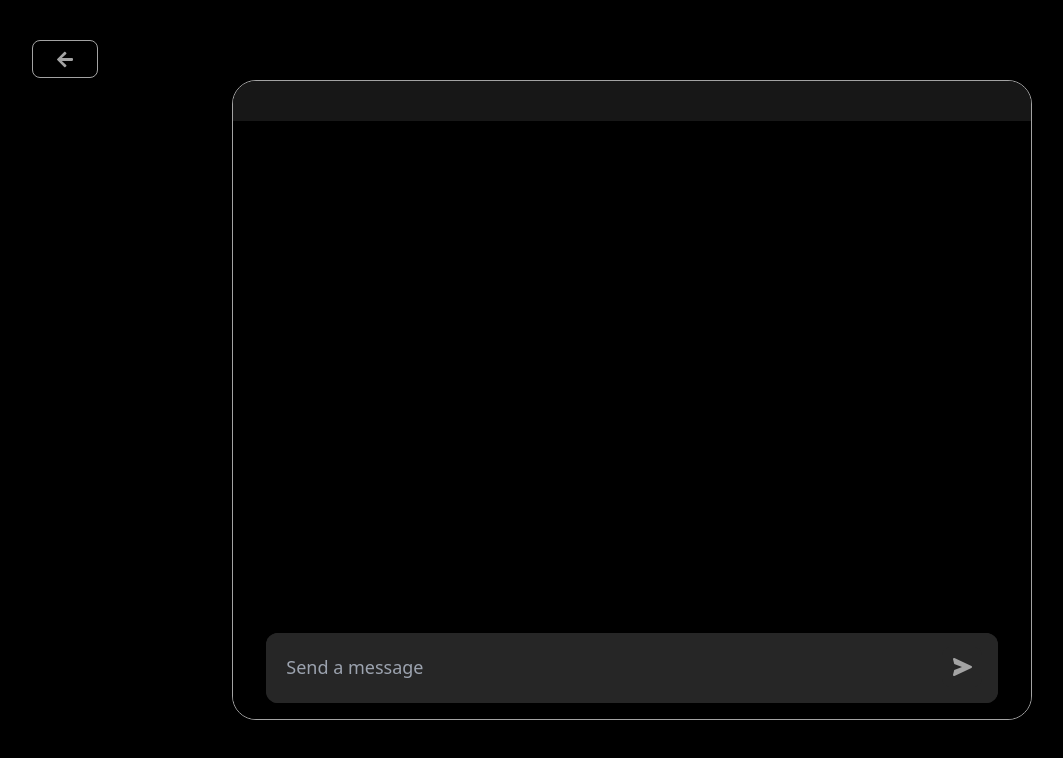
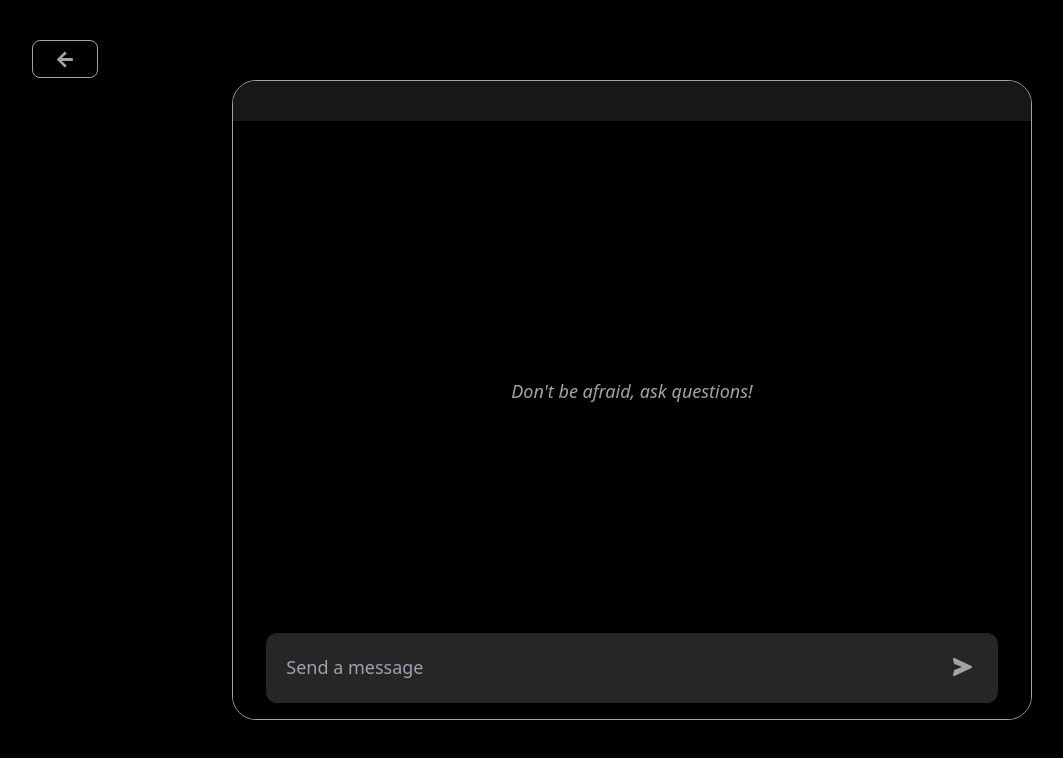
Before and after one commit to Lavryniukk/omniscent-frontend, a Next.js app: page /projects/chat in a window 1280 px wide. Shown: the top 758 px of the page, without its empty margins (8-1071 px from the left). Built offline with nearby package versions, Linux system fonts and the light colour scheme.

Commit message:
added placholder text when chat is empty

```diff
--- a/app/modules/DiscoverChat/DiscoverChat.tsx
+++ b/app/modules/DiscoverChat/DiscoverChat.tsx
@@ -14,7 +14,9 @@ export default function DiscoverChat() {
             <Message key={index} type={item.role} content={item.content} />
           ))
         ) : (
-          <div></div>
+          <div className="text-accent italic text-lg text-center mt-[32vh]">
+            {"Don't be afraid, ask questions!"}
+          </div>
         )}
       </div>
       <DiscoverInput />
```
